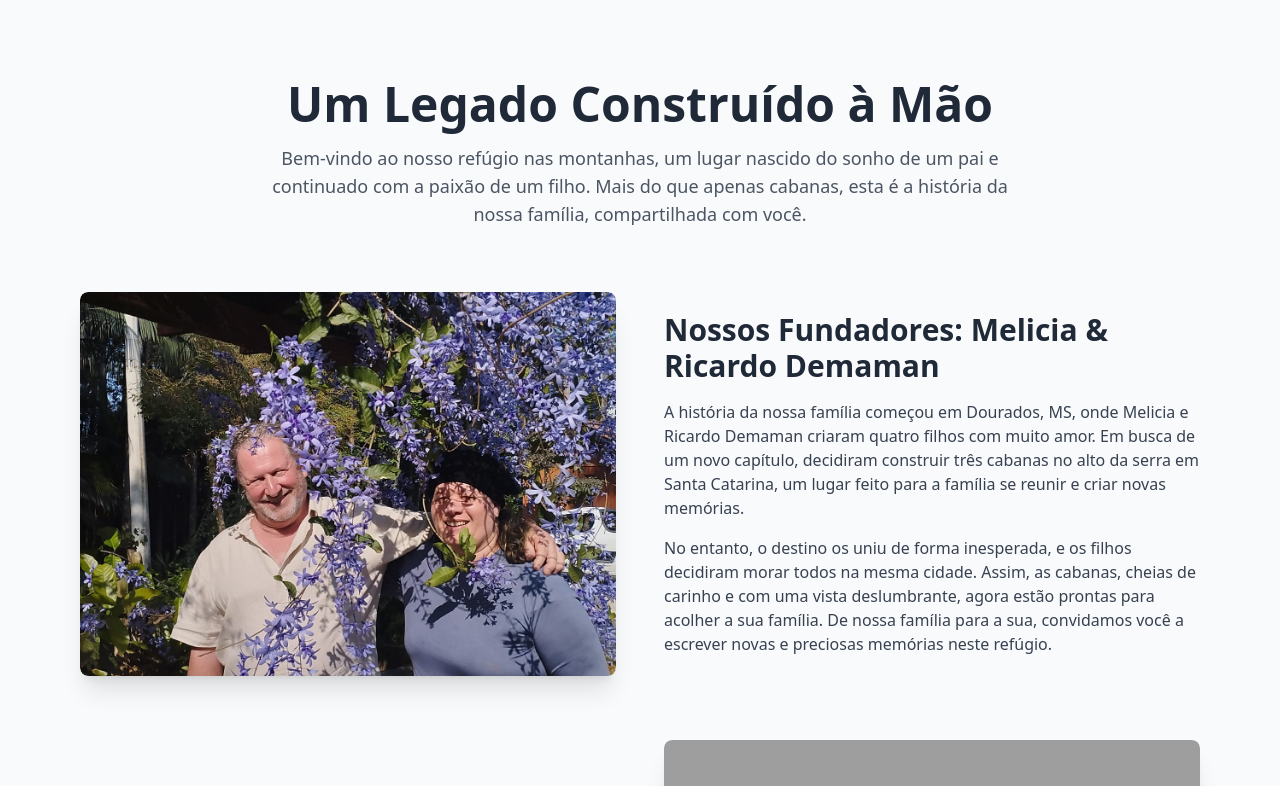
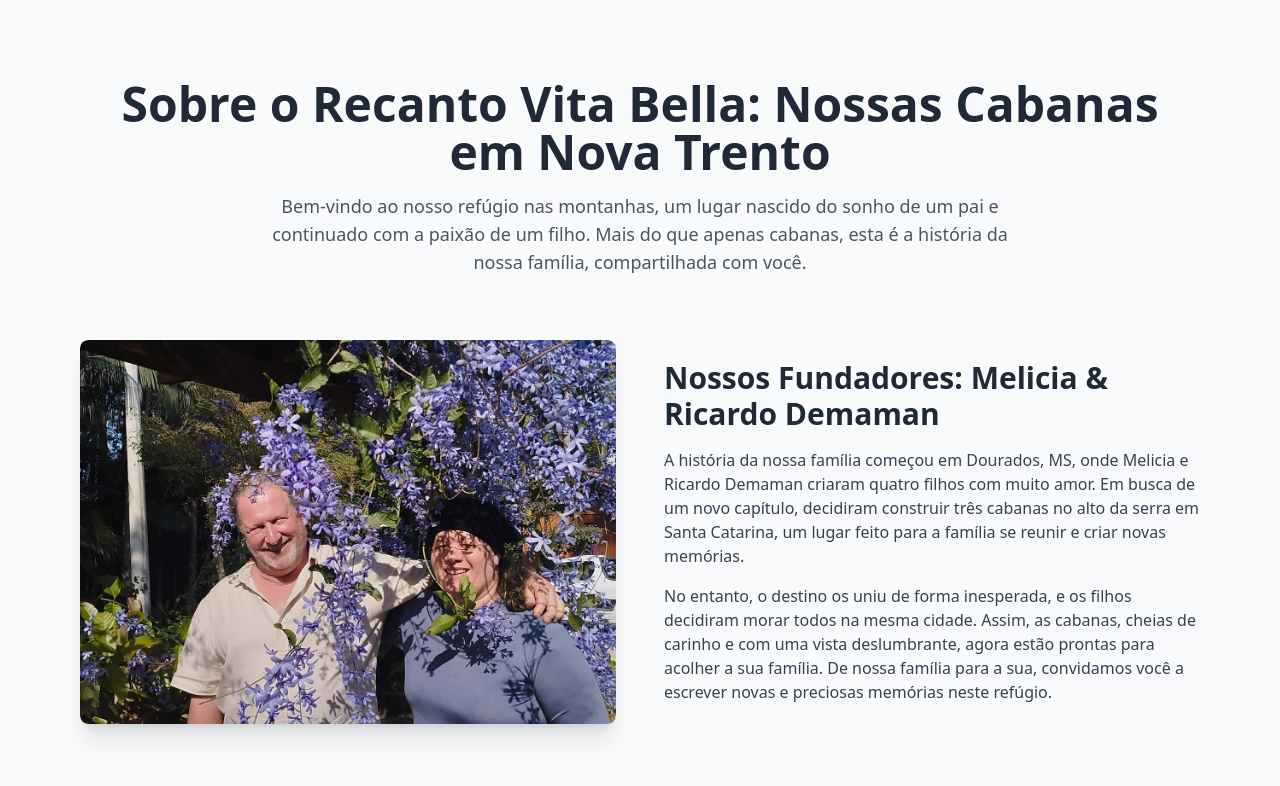
Before and after one commit to Demaman/wooden_cabin, a Next.js app in the folder frontend/: page /about in a window 1280 px wide. Shown: the top 786 px of the page. Built offline with nearby package versions, Linux system fonts and the light colour scheme; grey boxes are pictures that could not be loaded.

Commit message:
fixed metada for SEO

```diff
--- a/frontend/messages/pt.json
+++ b/frontend/messages/pt.json
@@ -1,7 +1,7 @@
 {
   "Metadata": {
-    "title": "Cabanas Vita Bella",
-    "description": "Sua vida melhor nas montanhas Nova Trento SC"
+    "title": "Cabanas Vita Bella | Aluguel de Cabanas Rústicas em Nova Trento, SC",
+    "description": "Descubra nossas cabanas de madeira aconchegantes na serra catarinense. Perfeito para casais e famílias que buscam um refúgio na natureza perto do Santuário Santa Paulina."
   },
   "Navigation": {
     "brand": "Recanto Vita Bella",
@@ -33,7 +33,7 @@
       "money": "reais"
     },
     "features": {
-      "title": "Por Que Escolher Nossas Cabanas?",
+      "title": "Cabanas para Alugar em Nova Trento, SC",
       "mountainViews": {
         "title": "Vistas da Montanha",
         "description": "Acorde com vistas deslumbrantes da montanha todas as manhãs"
--- a/frontend/src/app/about/page.tsx
+++ b/frontend/src/app/about/page.tsx
@@ -22,7 +22,7 @@ const AboutPage = () => {
 
         {/* --- Seção 1: Nossa História --- */}
         <div className="text-center">
-          <h1 className="text-4xl md:text-5xl font-bold text-gray-800 mb-4">Um Legado Construído à Mão</h1>
+          <h1 className="text-4xl md:text-5xl font-bold text-gray-800 mb-4">Sobre o Recanto Vita Bella: Nossas Cabanas em Nova Trento</h1>
           <p className="max-w-3xl mx-auto text-lg text-gray-600">
             Bem-vindo ao nosso refúgio nas montanhas, um lugar nascido do sonho de um pai e continuado com a paixão de um filho.
             Mais do que apenas cabanas, esta é a história da nossa família, compartilhada com você.
```
